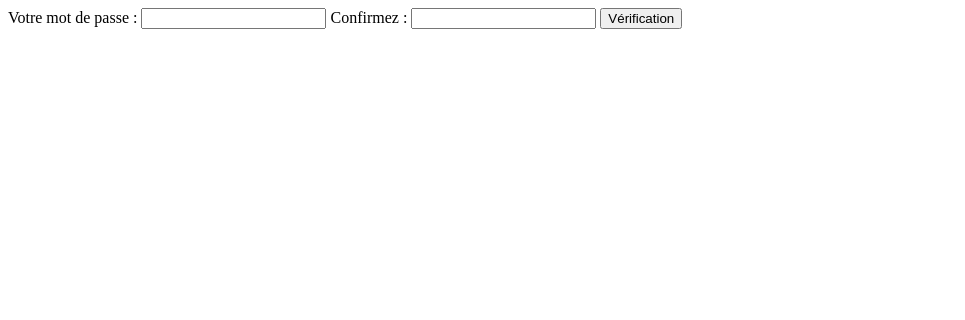
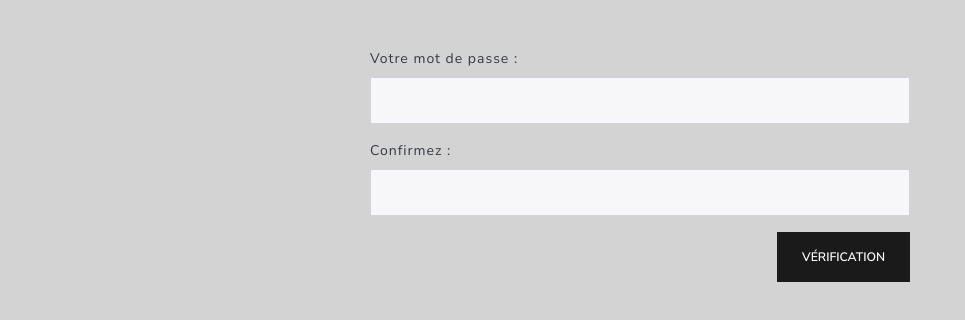
Before and after one commit to EmilieLamps/ExercicesJSP3-Ex4, a plain HTML site: page index.html in a window 1280 px wide. Shown: the whole page, without its empty margins (0-965 px from the left). Drawn offline with nearby package versions, Linux system fonts and the light colour scheme.

Commit message:
Correction

```diff
--- a/assets/js/script.js
+++ b/assets/js/script.js
@@ -4,7 +4,7 @@
 
 // Déclarer les variables
 
-document.querySelector('button').addEventListener('click' , function verification(){
+document.querySelector('button').addEventListener('click' , function(){
 let password = document.getElementById('password');
 let confirmPassword = document.getElementById('confirmPassword');
 
@@ -12,6 +12,8 @@ let confirmPassword = document.getElementById('confirmPassword');
   if(password.value == confirmPassword.value){
     password.style.border = '3px solid green';
     confirmPassword.style.border = '3px solid green';
+    // Possibilité d'utiliser la propriété "style.borderColor",
+    // il faut supprimer "3px solid" et juste préciser la couleur
   }
   else{
     password.style.border = '3px solid red';
--- a/index.html
+++ b/index.html
@@ -3,15 +3,33 @@
 <head>
   <meta charset="utf-8">
   <title>Exercice 4 - Partie 3</title>
+  <link href="https://stackpath.bootstrapcdn.com/bootswatch/4.3.1/lux/bootstrap.min.css" rel="stylesheet" integrity="sha384-hVpXlpdRmJ+uXGwD5W6HZMnR9ENcKVRn855pPbuI/mwPIEKAuKgTKgGksVGmlAvt" crossorigin="anonymous">
+  <style media="screen">
+    body {
+      background-color: lightgrey;
+    }
+  </style>
 </head>
 <body>
+  <div class="container">
+    <div class="row mt-5 justify-content-center">
+      <div class="col-md-6">
         <form>
-      <label for="password">Votre mot de passe : </label>
-      <input type="text" name="password" id="password" />
-      <label for="confirmPassword">Confirmez : </label>
-      <input type="text" name="confirmPassword" id="confirmPassword" />
-      <button type="button" name="button" >Vérification</button>
+          <div class="form-group">
+            <label class="text-dark" for="password">Votre mot de passe : </label>
+            <input class="form-control" type="text" name="password" id="password" />
+          </div>
+          <div class="form-group">
+            <label class="text-dark" for="confirmPassword">Confirmez : </label>
+            <input class="form-control" type="password" name="confirmPassword" id="confirmPassword" />
+          </div>
+          <div class="text-right">
+            <button class="btn btn-primary" type="button" name="button" >Vérification</button>
+          </div>
         </form>
+      </div>
+    </div>
+  </div>
   <script type="text/javascript" src="assets/js/script.js"></script>
 </body>
 </html>
```
Lines whose indentation alone changed are shown as unchanged.
